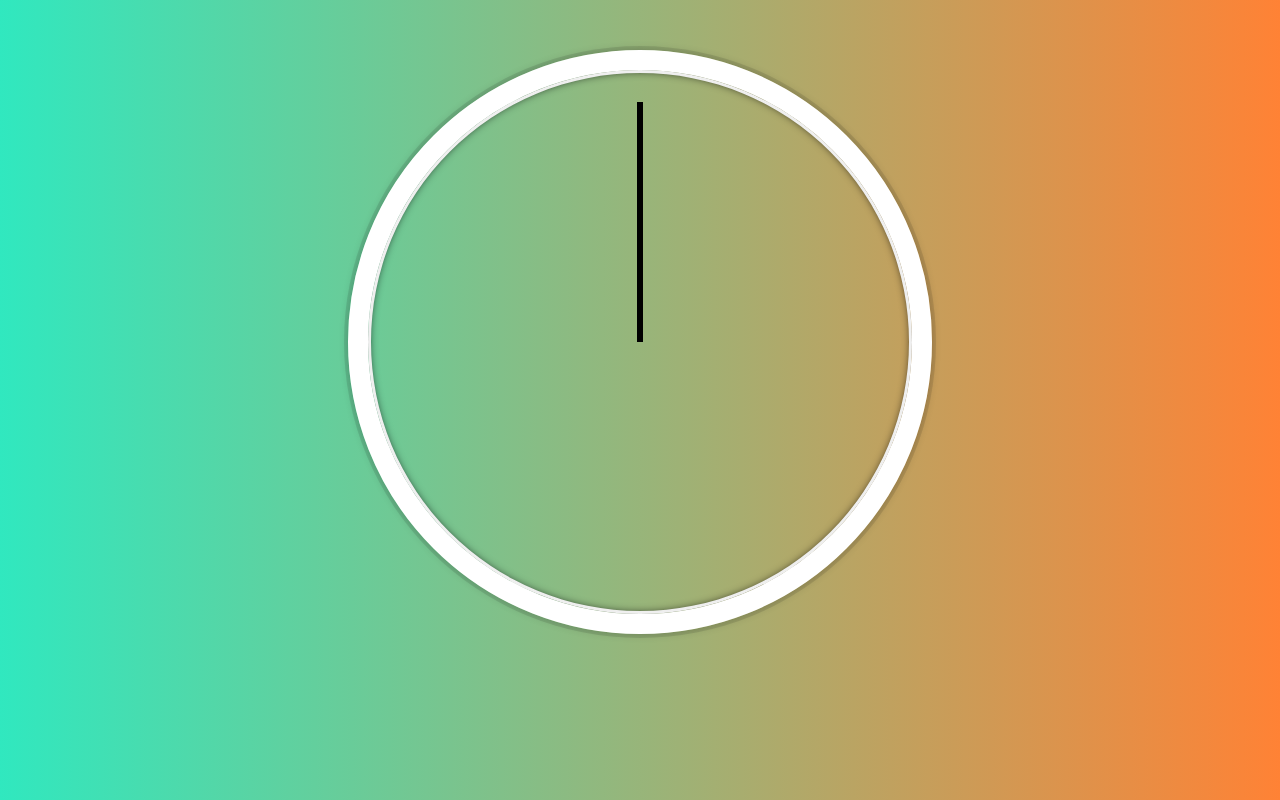
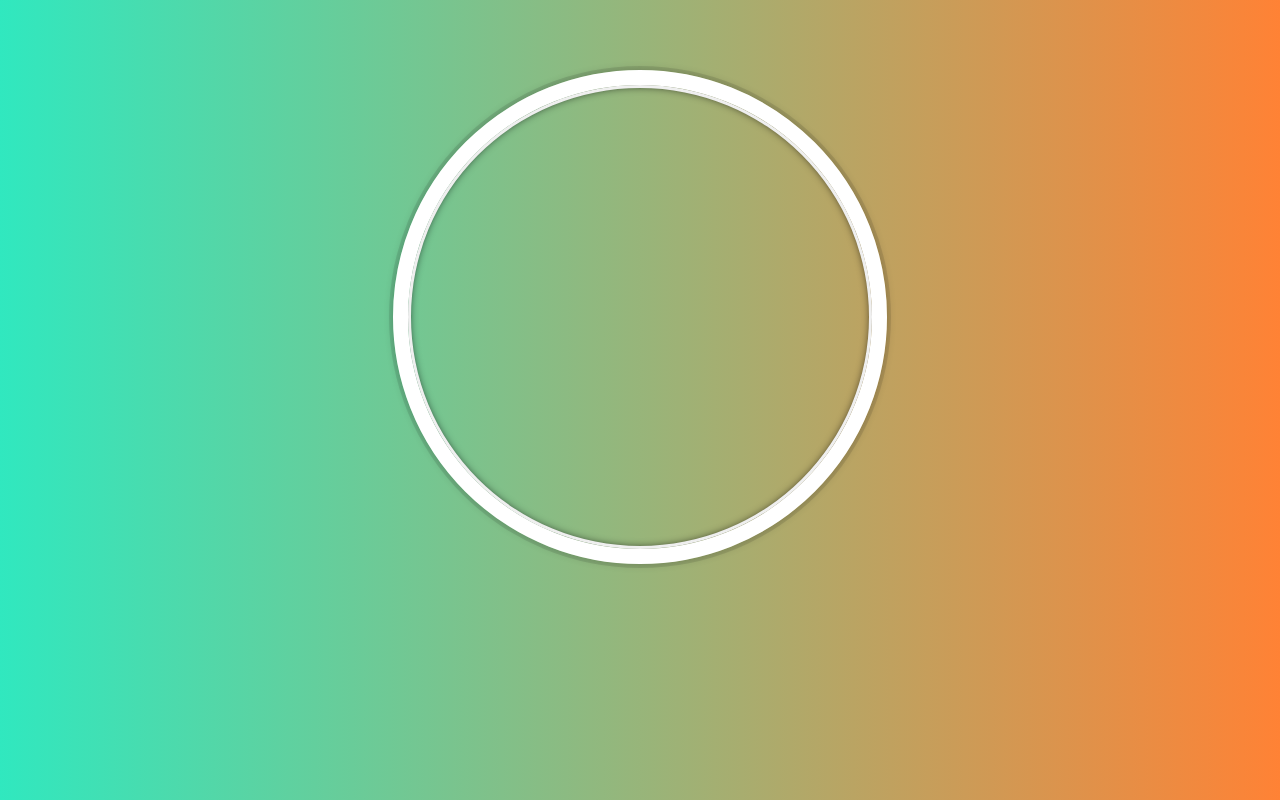
Before and after one commit to angielle/javascript30, a plain HTML site: page 02 - JS and CSS Clock/index.html in a window 1280 px wide. Drawn offline with Linux system fonts and the light colour scheme.

Commit message:
[Day 2] Update styling

```diff
--- a/02 - JS and CSS Clock/index.html
+++ b/02 - JS and CSS Clock/index.html
@@ -16,11 +16,11 @@
       align-items: center;
     }
     .clock {
-      width: 30rem;
-      height: 30rem;
-      border: 20px solid white;
+      width: 25rem;
+      height: 25rem;
+      border: 15px solid white;
       border-radius: 50%;
-      margin: 50px auto;
+      margin: 70px auto;
       position: relative;
       padding: 2rem;
       box-shadow:
@@ -29,13 +29,13 @@
         inset 0 0 10px black,
         0 0 10px rgba(0,0,0,0.2);
     }
-    .clock-face {
+    /* .clock-face {
       position: relative;
       width: 100%;
       height: 100%;
-      transform: translateY(-3px); /* account for the height of the clock hands */
-    }
-    .hand {
+      transform: translateY(-3px); account for the height of the clock hands
+    } */
+    /* .hand {
       width: 50%;
       height: 6px;
       background: black;
@@ -45,7 +45,7 @@
       transform: rotate(90deg);
       transition: all 0.05s;
       transition-timing-function: cubic-bezier(0.1, 2.7, 0.58, 1);
-    }
+    } */
 
   </style>
 </head>
@@ -60,7 +60,7 @@
 
 </body>
 <script>
+
 </script>
-
 </body>
 </html>
```
